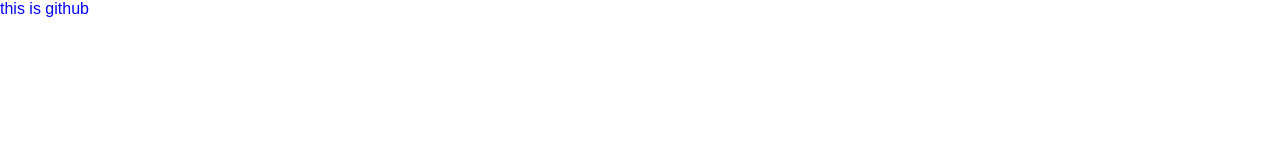
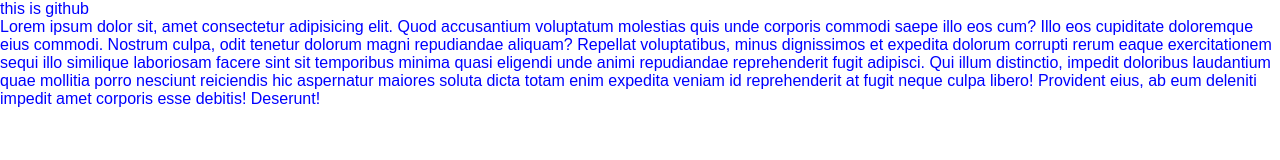
Before and after one commit to prince5500/my-repo, a plain HTML site: page index.html in a window 1280 px wide. Drawn offline with Linux system fonts and the light colour scheme.

Commit message:
add new paragraph

```diff
--- a/index.html
+++ b/index.html
@@ -8,5 +8,6 @@
 </head>
 <body>
     <p>this is github</p>
+    <p>Lorem ipsum dolor sit, amet consectetur adipisicing elit. Quod accusantium voluptatum molestias quis unde corporis commodi saepe illo eos cum? Illo eos cupiditate doloremque eius commodi. Nostrum culpa, odit tenetur dolorum magni repudiandae aliquam? Repellat voluptatibus, minus dignissimos et expedita dolorum corrupti rerum eaque exercitationem sequi illo similique laboriosam facere sint sit temporibus minima quasi eligendi unde animi repudiandae reprehenderit fugit adipisci. Qui illum distinctio, impedit doloribus laudantium quae mollitia porro nesciunt reiciendis hic aspernatur maiores soluta dicta totam enim expedita veniam id reprehenderit at fugit neque culpa libero! Provident eius, ab eum deleniti impedit amet corporis esse debitis! Deserunt!</p>
 </body>
 </html>
```
